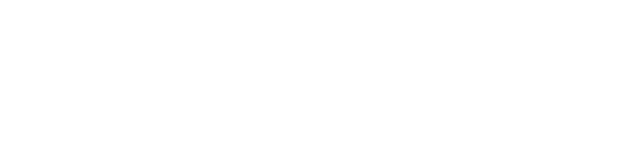
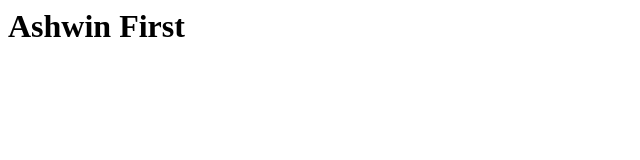
Before and after one commit to ashwinfelix/ashwinstudyhtml, a website: page index.html in a window 1280 px wide. Shown: the whole page, without its empty margins (0-640 px from the left). Drawn offline with Linux system fonts and the light colour scheme.

Commit message:
First change

```diff
--- a/index.html
+++ b/index.html
@@ -1,3 +1,3 @@
-<div id="app">
-  <div ui-view></div>
-</div>
+<h1>
+  Ashwin First
+  </h1>
```
